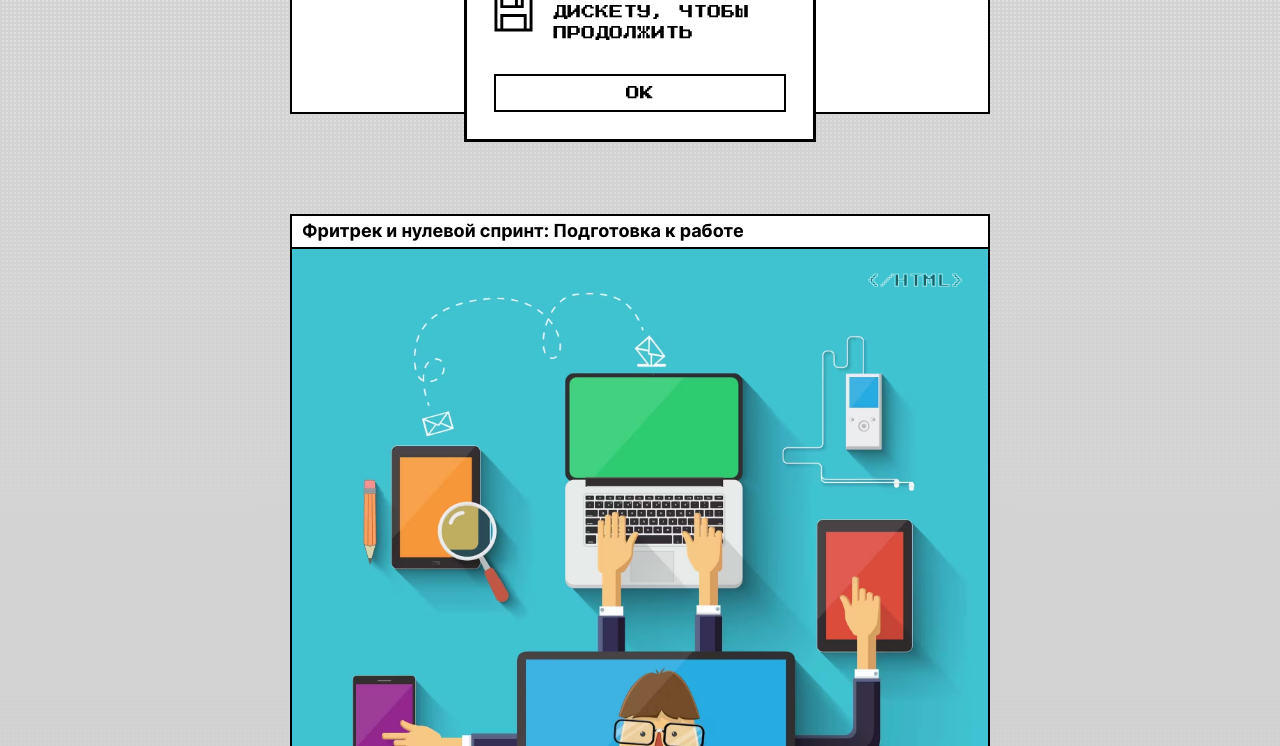
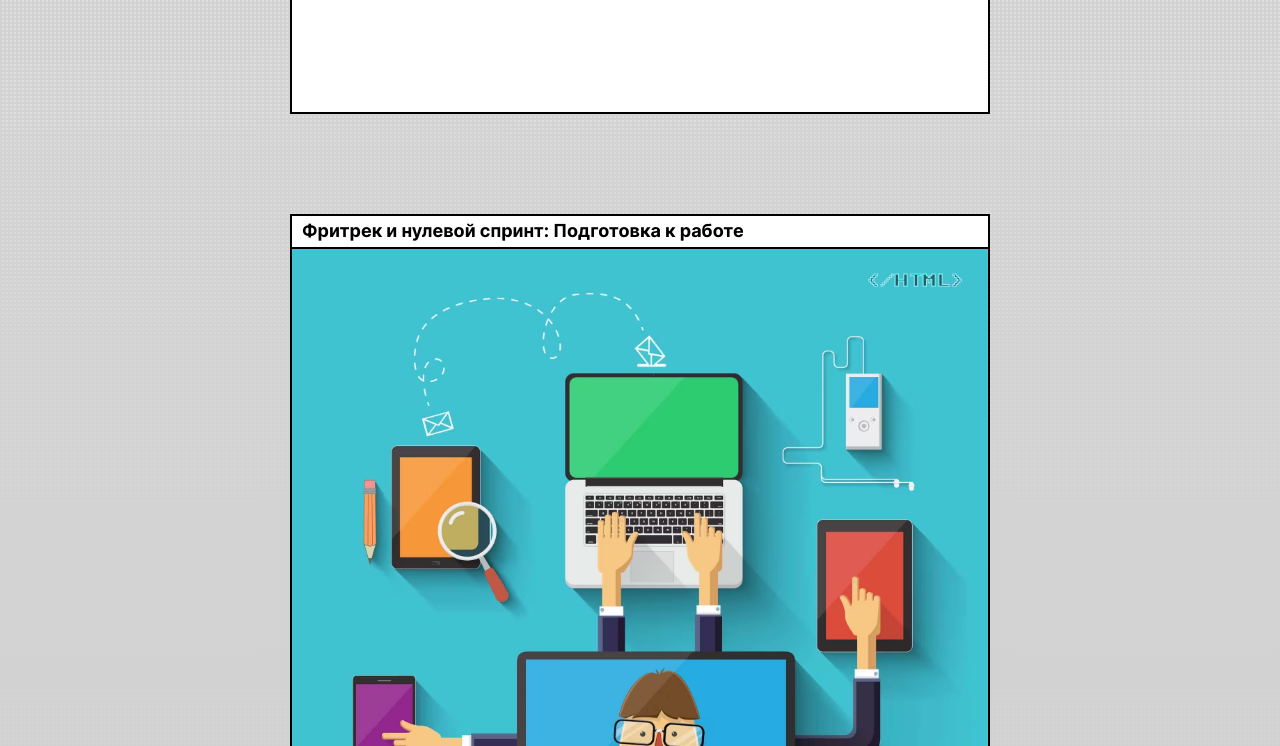
Before and after one commit to MrKarlLogan/zakrivayuschiy-teg-f, a plain HTML site: page index.html in a window 1280 px wide. Shown: the part 354-1100 px from the top of the page. Drawn offline with Linux system fonts and the light colour scheme.

Commit message:
Версия 1.05.1

```diff
--- a/index.html
+++ b/index.html
@@ -303,7 +303,7 @@
         </button>
       </div>
     </main>
-    <dialog class="modal" id="modal-id" open>
+    <dialog class="modal" id="modal-id">
       <div class="modal__text">
         <svg viewBox="0 0 40 40">
           <use href="./svg/floppy.svg#floppy"></use>
```
